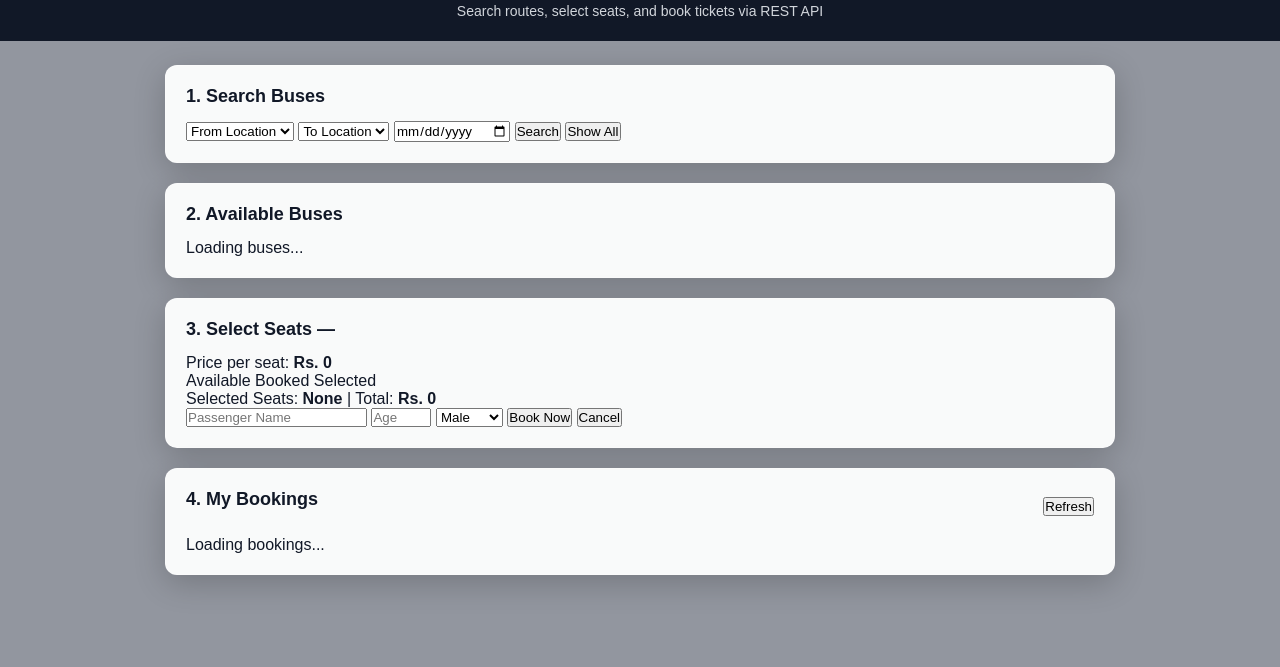
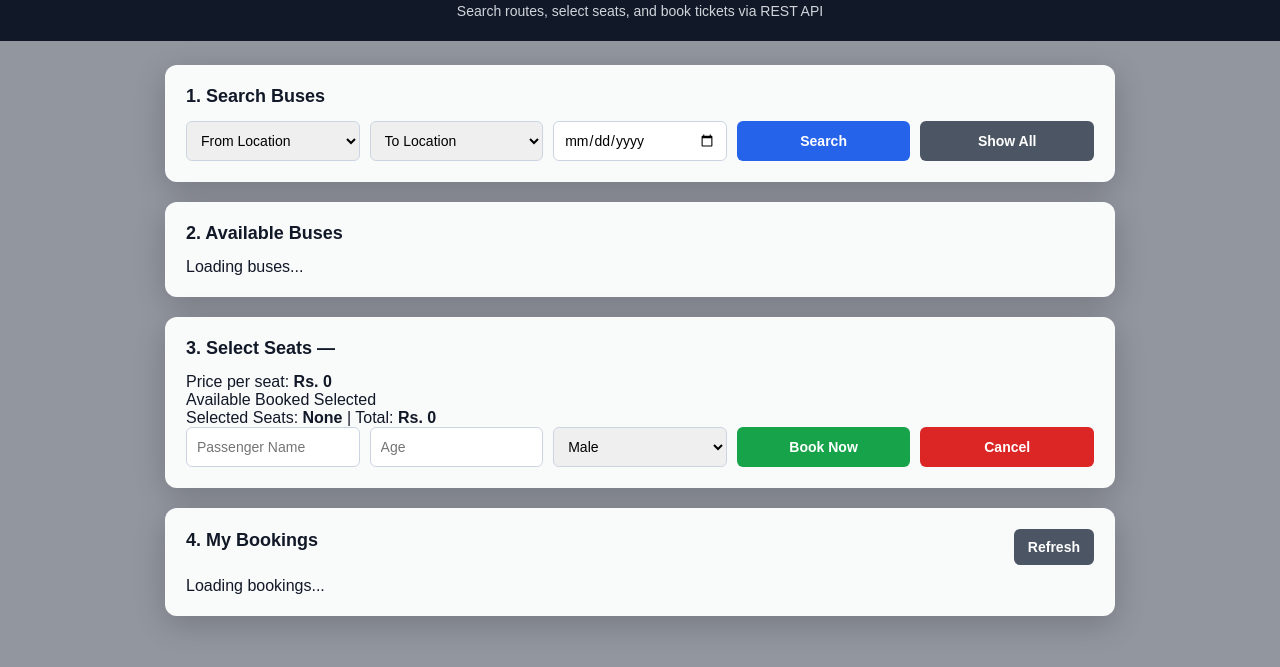
Before and after one commit to Ramasinha-MUD/Bus-Booking-API, a plain HTML site: page index.html in a window 1280 px wide. Shown: the part 63-730 px from the top of the page. Drawn offline with Linux system fonts and the light colour scheme.

Commit message:
FORMS, INPUTS & BUTTONS

```diff
--- a/css/style.css
+++ b/css/style.css
@@ -79,3 +79,43 @@ body::before {
     align-items: center;
     margin-bottom: 12px;
 }
+
+/* =========================================================
+   3. FORMS, INPUTS & BUTTONS
+   ========================================================= */
+/* Responsive grid layout for search filters, forms, and action buttons */
+.row-form {
+    display: grid;
+    grid-template-columns: repeat(auto-fit, minmax(160px, 1fr));
+    gap: 10px;
+}
+
+/* Input and select field styling */
+input, select {
+    padding: 10px;
+    border: 1px solid #cbd5e1;
+    border-radius: 6px;
+    font-size: 14px;
+    width: 100%;
+}
+
+/* Shared button styling and hover state */
+button {
+    padding: 10px 14px;
+    border: none;
+    border-radius: 6px;
+    color: #ffffff;
+    font-weight: bold;
+    cursor: pointer;
+    font-size: 14px;
+}
+
+button:hover {
+    opacity: 0.9;
+}
+
+/* Button color themes */
+.btn-blue { background: #2563eb; }
+.btn-gray { background: #4b5563; }
+.btn-green { background: #16a34a; }
+.btn-red { background: #dc2626; }
```
